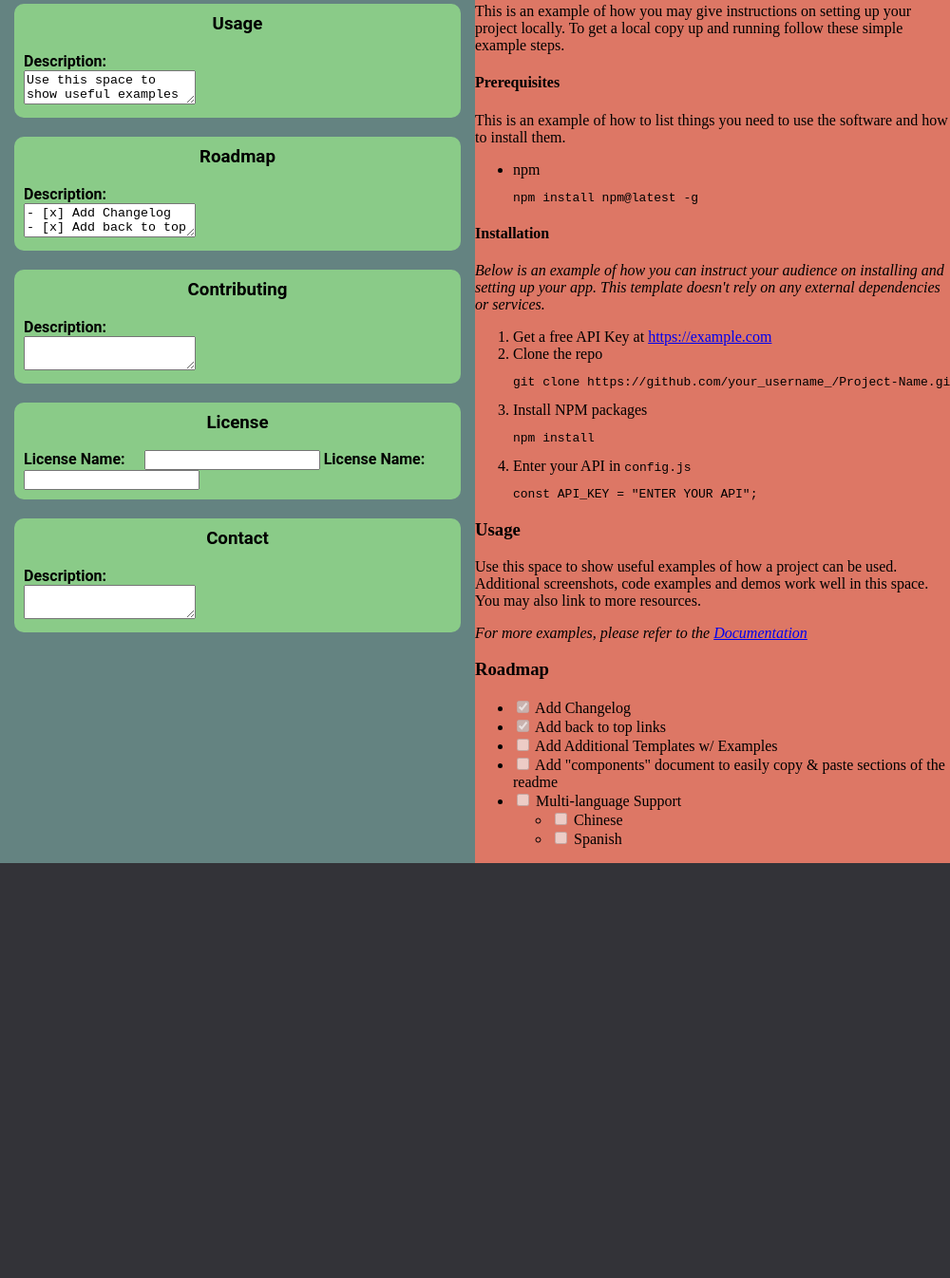
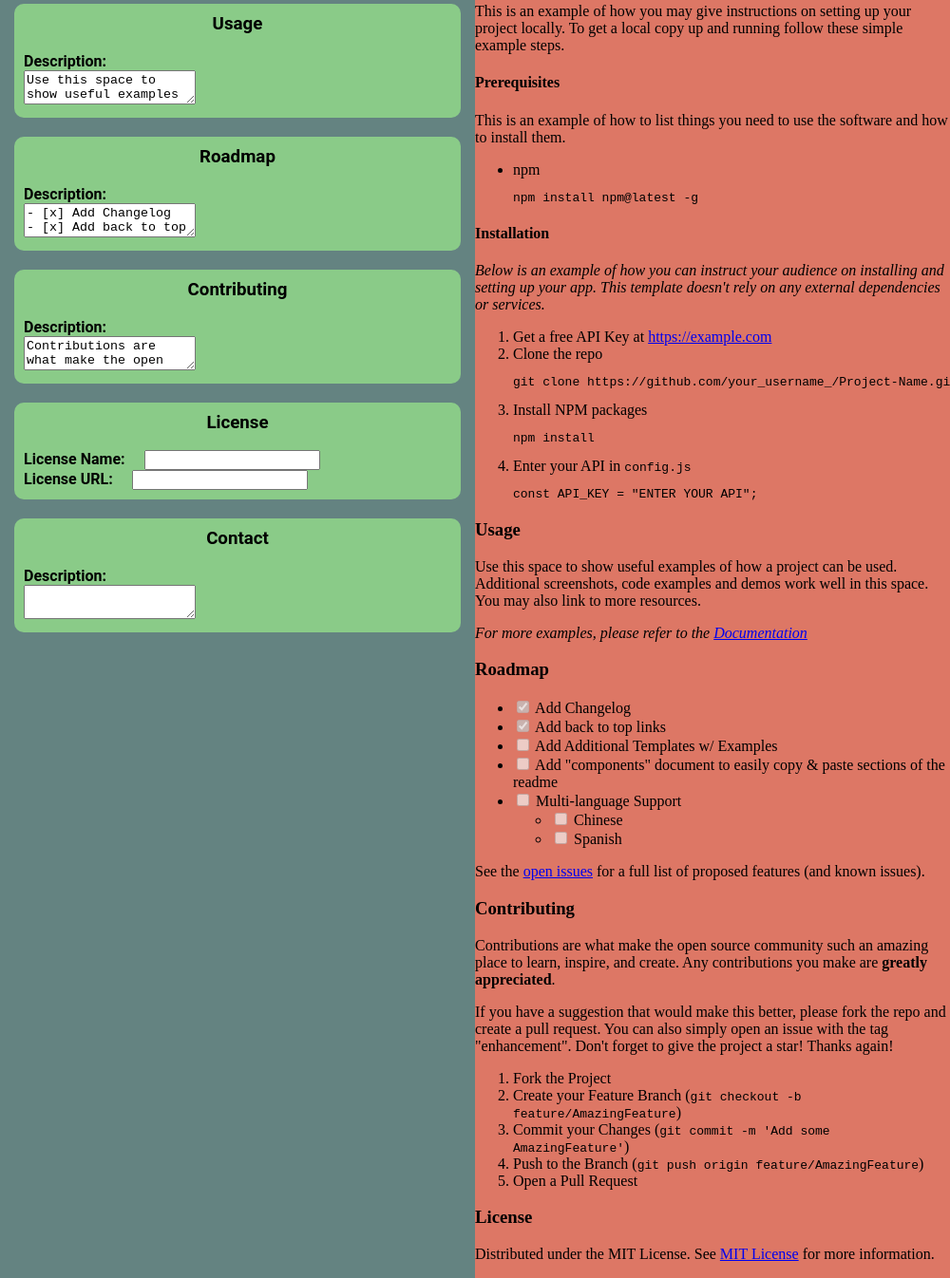
Before and after one commit to Mason-Dino/README-maker, an Electron app: page src/maker.html in a window 1000 px wide. Shown: the part 1192-2538 px from the top of the page at 95% size. Before the commit the page ends 2101 px from the top, so only its background shows below. Drawn offline with nearby package versions, Linux system fonts and the light colour scheme.

Commit message:
continue to add code for the readme

```diff
--- a/src/maker.html
+++ b/src/maker.html
@@ -89,7 +89,7 @@ This is an example of how to list things you need to use the software and how to
                 <div class="edit-child">
                     <h3>Installation</h3>
                     <label>Description: </label><br>
-                    <textarea id="install-description">
+                    <textarea id="install-description" onkeyup="mdUpdate(this.id, 'in-desc-out')">
 _Below is an example of how you can instruct your audience on installing and setting up your app. This template doesn't rely on any external dependencies or services._
 
 1. Get a free API Key at [https://example.com](https://example.com)
@@ -110,7 +110,7 @@ _Below is an example of how you can instruct your audience on installing and set
                 <div class="edit-child">
                     <h3>Usage</h3>
                     <label>Description: </label><br>
-                    <textarea id="use-description">
+                    <textarea id="use-description" onkeyup="mdUpdate(this.id, 'use-desc-out')">
 Use this space to show useful examples of how a project can be used. Additional screenshots, code examples and demos work well in this space. You may also link to more resources.
 
 _For more examples, please refer to the [Documentation](https://example.com)_
@@ -119,7 +119,7 @@ _For more examples, please refer to the [Documentation](https://example.com)_
                 <div class="edit-child">
                     <h3>Roadmap</h3>
                     <label>Description: </label><br>
-                    <textarea id="road-description">
+                    <textarea id="road-description" onkeyup="mdUpdate(this.id, 'road-desc-out')">
 - [x] Add Changelog
 - [x] Add back to top links
 - [ ] Add Additional Templates w/ Examples
@@ -127,17 +127,31 @@ _For more examples, please refer to the [Documentation](https://example.com)_
 - [ ] Multi-language Support
     - [ ] Chinese
     - [ ] Spanish
+
+See the [open issues](https://github.com/ShaanCoding/ReadME-Generator/issues) for a full list of proposed features (and known issues).
                     </textarea>
                 </div>
                 <div class="edit-child">
                     <h3>Contributing</h3>
                     <label>Description: </label><br>
-                    <textarea id="contribute-description"></textarea>
+                    <textarea id="contribute-description" onkeyup="mdUpdate(this.id, 'cont-desc-out')">
+Contributions are what make the open source community such an amazing place to learn, inspire, and create. Any contributions you make are **greatly appreciated**.
+
+If you have a suggestion that would make this better, please fork the repo and create a pull request. You can also simply open an issue with the tag "enhancement".
+Don't forget to give the project a star! Thanks again!
+
+1. Fork the Project
+2. Create your Feature Branch (`git checkout -b feature/AmazingFeature`)
+3. Commit your Changes (`git commit -m 'Add some AmazingFeature'`)
+4. Push to the Branch (`git push origin feature/AmazingFeature`)
+5. Open a Pull Request
+                    </textarea>
                 </div>
                 <div class="edit-child">
                     <h3>License</h3>
-                    <label for="lice-name">License Name: </label><input type="text" id="lice-name">
-                    <label for="lice-url">License Name: </label><input type="text" id="lice-url">
+                    <label for="lice-name">License Name: </label><input type="text" id="lice-name" onkeyup="textUpdate(this.id, 'license-link')">
+                    <br>
+                    <label for="lice-url">License URL: </label><input type="text" id="lice-url" onkeyup="linkUpdate(this.id, 'license-link')">
                 </div>
                 <div class="edit-child">
                     <h3>Contact</h3>
@@ -196,6 +210,14 @@ _For more examples, please refer to the [Documentation](https://example.com)_
                     <h3>Roadmap</h3>
                     <div id="road-desc-out"></div>
                 </section>
+                <section id="contribute">
+                    <h3>Contributing</h3>
+                    <div id="cont-desc-out"></div>
+                </section>
+                <section id="license">
+                    <h3>License</h3>
+                    <p>Distributed under the MIT License. See <a id="license-link" href="https://opensource.org/licenses/MIT">MIT License</a> for more information.</p>
+                </section>
             </div>
         </div>
     </body>
@@ -207,5 +229,6 @@ _For more examples, please refer to the [Documentation](https://example.com)_
         mdUpdate('install-description', 'in-desc-out')
         mdUpdate('use-description', 'use-desc-out')
         mdUpdate('road-description', 'road-desc-out')
+        mdUpdate('contribute-description', 'cont-desc-out')
     </script>
 </html>
```
